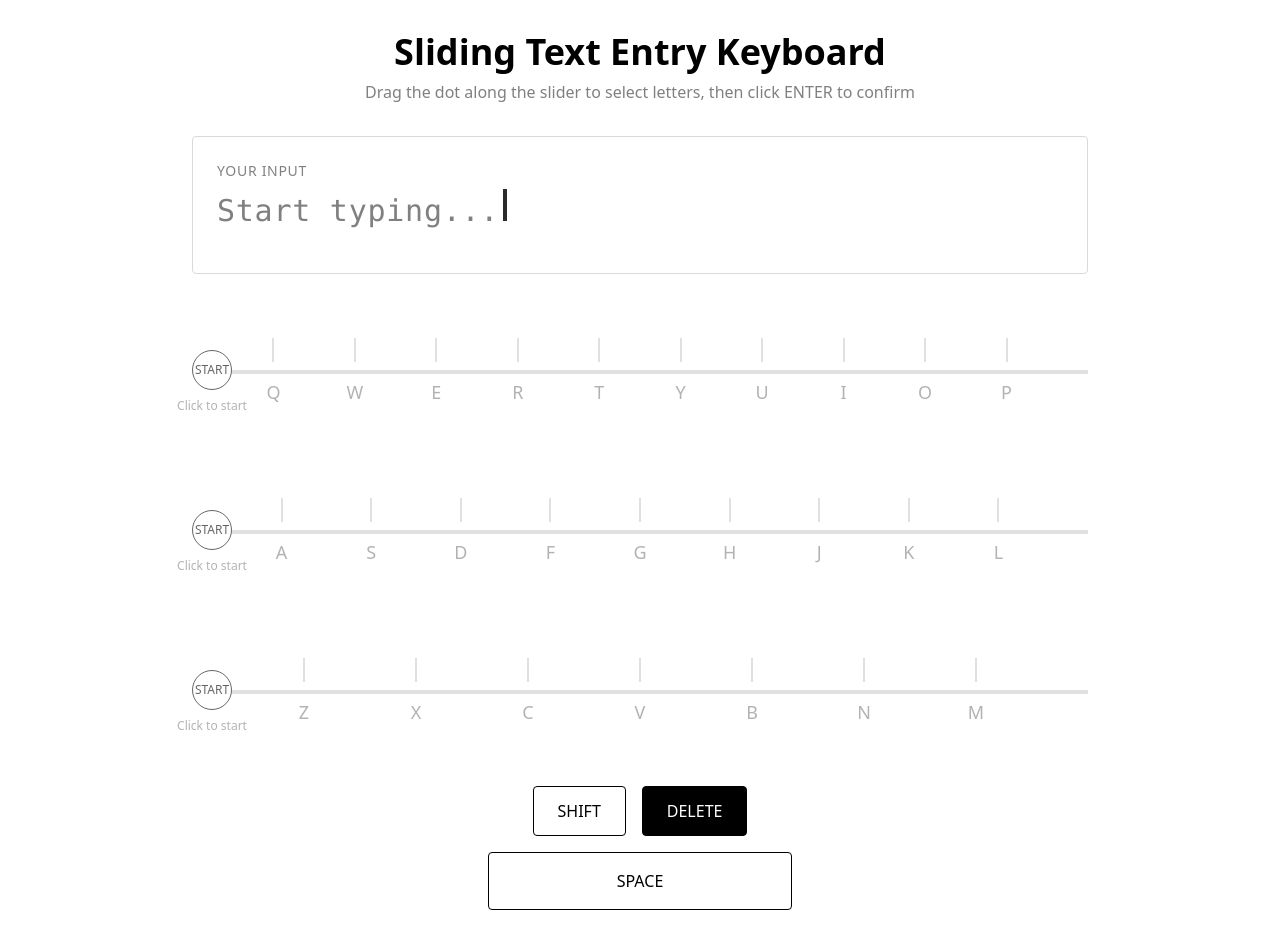
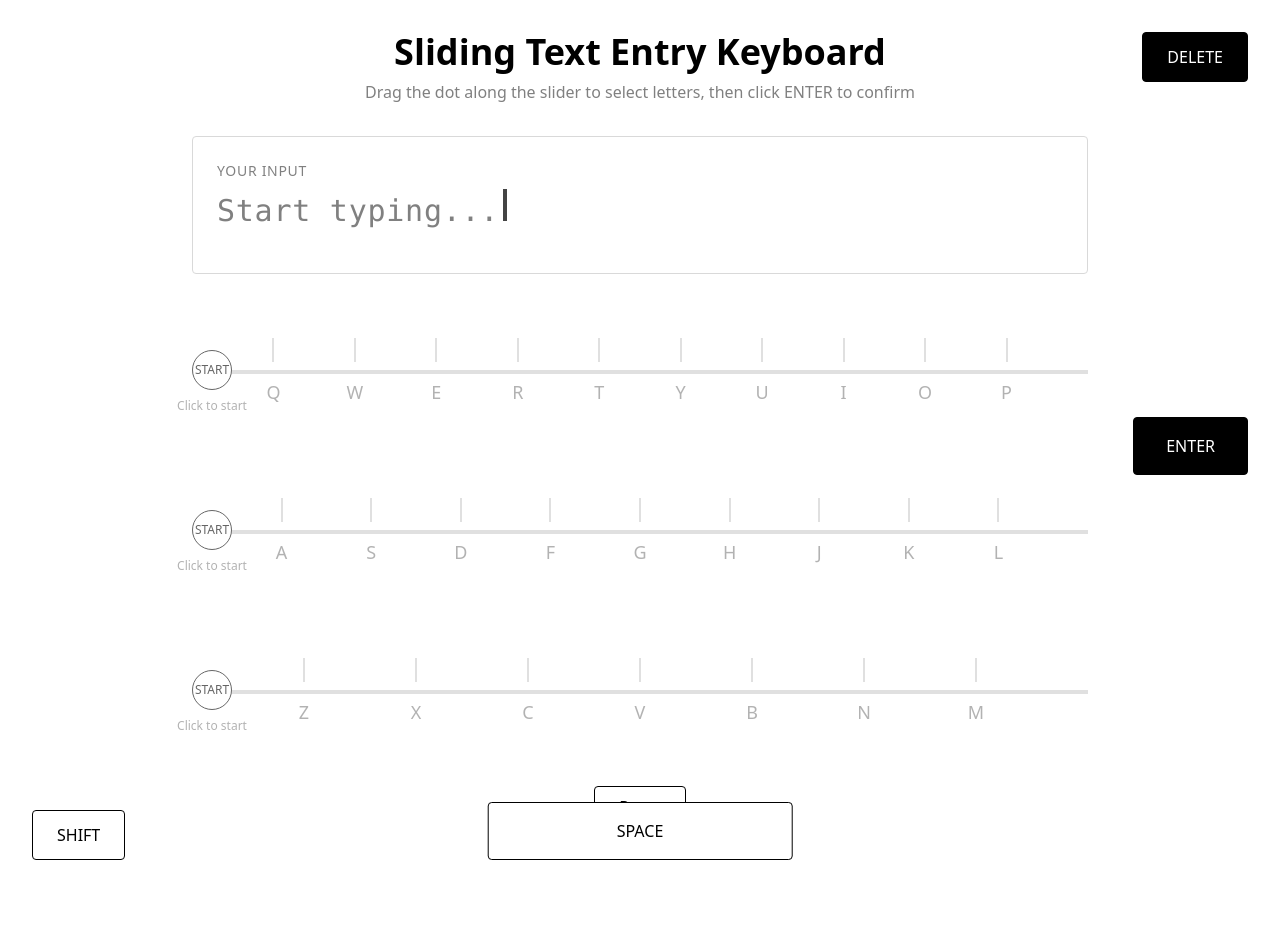
Before and after one commit to thientran01/INFO-463, a React (Vite) app: page / in a window 1280 px wide. Shown: the top 940 px of the page. After the commit the page ends 892 px from the top, so only its background shows below. Built offline with nearby package versions, Linux system fonts and the light colour scheme; the HTML template or start-up script is replaced by a standard one.

Commit message:
Refactor button positions
Move Shift to bottom left, Delete to top right, and add a new Enter button to the middle right for submitting inputs. Maintain the existing space at the bottom middle.

```diff
--- a/src/components/ControlButtons.tsx
+++ b/src/components/ControlButtons.tsx
@@ -2,6 +2,7 @@ interface ControlButtonsProps {
   onSpace: () => void;
   onDelete: () => void;
   onShift: () => void;
+  onSubmit: () => void;
   isShiftActive: boolean;
 }
 
@@ -9,12 +10,33 @@ export const ControlButtons = ({
   onSpace,
   onDelete,
   onShift,
+  onSubmit,
   isShiftActive,
 }: ControlButtonsProps) => {
   return (
-    <div className="flex flex-col gap-4 items-center">
-      {/* Shift and Delete in a row */}
-      <div className="flex gap-4">
+    <>
+      {/* Delete - Top Right */}
+      <div className="absolute top-8 right-8">
+        <button
+          onClick={onDelete}
+          className="bg-foreground text-background px-6 py-3 rounded font-medium hover:bg-muted-foreground transition-colors border border-foreground"
+        >
+          DELETE
+        </button>
+      </div>
+
+      {/* Submit Enter - Middle Right */}
+      <div className="absolute top-1/2 right-8 transform -translate-y-1/2">
+        <button
+          onClick={onSubmit}
+          className="bg-foreground text-background px-8 py-4 rounded font-medium hover:bg-muted-foreground transition-colors border border-foreground"
+        >
+          ENTER
+        </button>
+      </div>
+
+      {/* Shift - Bottom Left */}
+      <div className="absolute bottom-8 left-8">
         <button
           onClick={onShift}
           className={`px-6 py-3 rounded font-medium transition-colors border ${
@@ -25,22 +47,17 @@ export const ControlButtons = ({
         >
           SHIFT {isShiftActive && '✓'}
         </button>
+      </div>
 
+      {/* Space Bar - Bottom Middle */}
+      <div className="absolute bottom-8 left-1/2 transform -translate-x-1/2">
         <button
-          onClick={onDelete}
-          className="bg-foreground text-background px-6 py-3 rounded font-medium hover:bg-muted-foreground transition-colors border border-foreground"
+          onClick={onSpace}
+          className="bg-background text-foreground px-32 py-4 rounded font-medium hover:bg-muted transition-colors border border-foreground"
         >
-          DELETE
+          SPACE
         </button>
       </div>
-
-      {/* Space Bar - Wide */}
-      <button
-        onClick={onSpace}
-        className="bg-background text-foreground px-32 py-4 rounded font-medium hover:bg-muted transition-colors border border-foreground"
-      >
-        SPACE
-      </button>
-    </div>
+    </>
   );
 };
--- a/src/pages/Index.tsx
+++ b/src/pages/Index.tsx
@@ -42,8 +42,13 @@ const Index = () => {
     setIsShiftActive(false);
   };
 
+  const handleSubmit = () => {
+    console.log('Submitted:', typedText);
+    // Add your submit logic here
+  };
+
   return (
-    <div className="min-h-screen bg-background py-8 px-4">
+    <div className="min-h-screen bg-background py-8 px-4 relative">
       <div className="max-w-6xl mx-auto">
         {/* Header */}
         <div className="text-center mb-8">
@@ -72,18 +77,8 @@ const Index = () => {
           ))}
         </div>
 
-        {/* Control Buttons */}
-        <div className="mb-8">
-          <ControlButtons
-            onSpace={handleSpace}
-            onDelete={handleDelete}
-            onShift={handleShift}
-            isShiftActive={isShiftActive}
-          />
-        </div>
-
         {/* Reset Button */}
-        <div className="flex justify-center">
+        <div className="flex justify-center mb-8">
           <button
             onClick={handleReset}
             className="bg-background text-foreground px-6 py-2 rounded font-medium hover:bg-muted transition-colors border border-foreground"
@@ -92,6 +87,15 @@ const Index = () => {
           </button>
         </div>
       </div>
+
+      {/* Control Buttons - Positioned Absolutely */}
+      <ControlButtons
+        onSpace={handleSpace}
+        onDelete={handleDelete}
+        onShift={handleShift}
+        onSubmit={handleSubmit}
+        isShiftActive={isShiftActive}
+      />
     </div>
   );
 };
```
